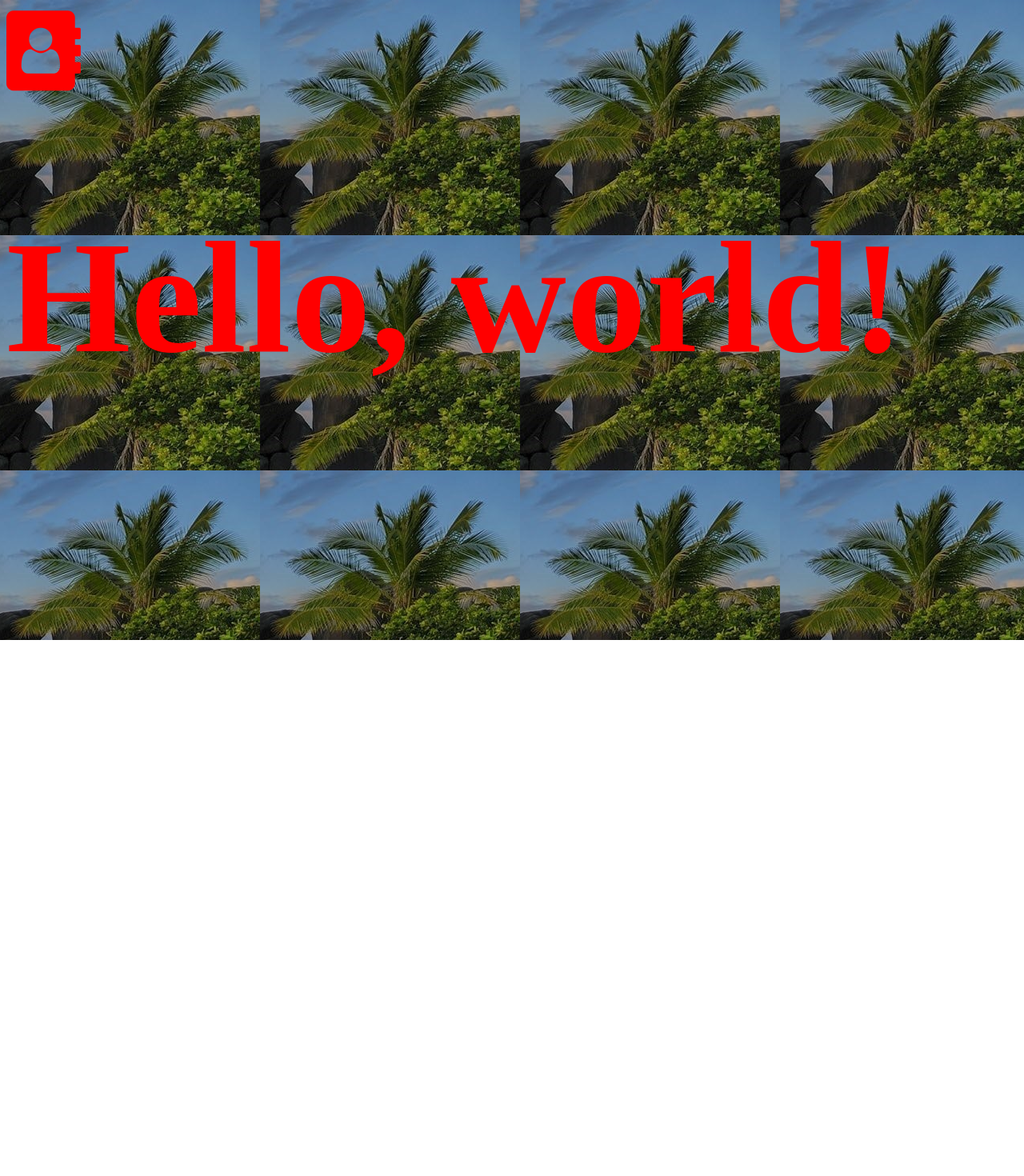
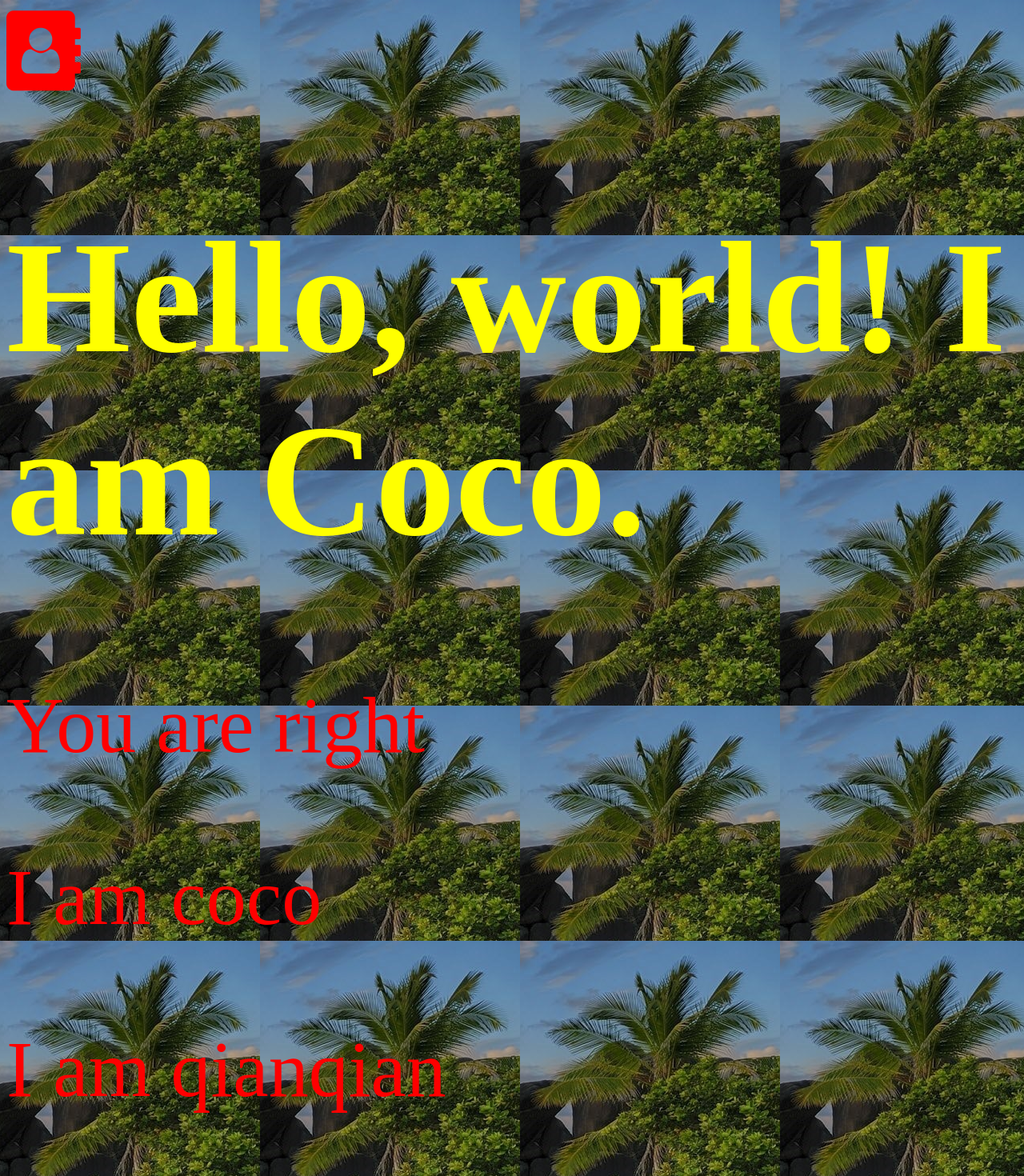
Before and after one commit to yiqunkeke/react-management, a React app: page / in a window 1280 px wide. Shown: the top 1470 px of the page at 80% size. Before the commit the page ends 800 px from the top, so only its background shows below. Built offline with nearby package versions, Linux system fonts and the light colour scheme.

Commit message:
jsx语法

```diff
--- a/src/app.jsx
+++ b/src/app.jsx
@@ -17,10 +17,25 @@ import 'font-awesome/css/font-awesome.min.css' // 10. 配置好 font-awesome 之
 import './index.css'  // 4. 配置好样式 style-loader 和 css-loader之后
 import './index.scss'  // 8. 配置好样式 sass-loader 之后
 
+let name = 'Coco'
+let flag = true
+let list = ['coco', 'qianqian', 'yiqun']
+
 ReactDOM.render(
     <div>
-        <i class="fa fa-address-book" aria-hidden="true"></i>
-        <h1>Hello, world!</h1>
+        <i className="fa fa-address-book" aria-hidden="true"></i>
+        {/* jsx、style、className、变量使用 */}
+        <h1 style={{color: "yellow"}} className="jsx">Hello, world! I am {name}.</h1>
+        {/* 条件判断 */}
+        {
+            flag ? <p>You are right</p> : <p>You are wrong</p>
+        }
+        {/* 数组循环 */}
+        {
+            list.map(item => {
+                return <p key={item}>I am {item}</p>
+            })
+        }
     </div>,
     document.getElementById('app')
 );
--- a/src/index.scss
+++ b/src/index.scss
@@ -3,5 +3,8 @@ body {
     background:url(./1.jpg);
     #app {
         font-size: 100px;
+        .jsx {
+            font-size: 200px;
+        }
     }
 }
```
Also changed, not shown: 1 other file (tests, documents, lock files or other folders).
